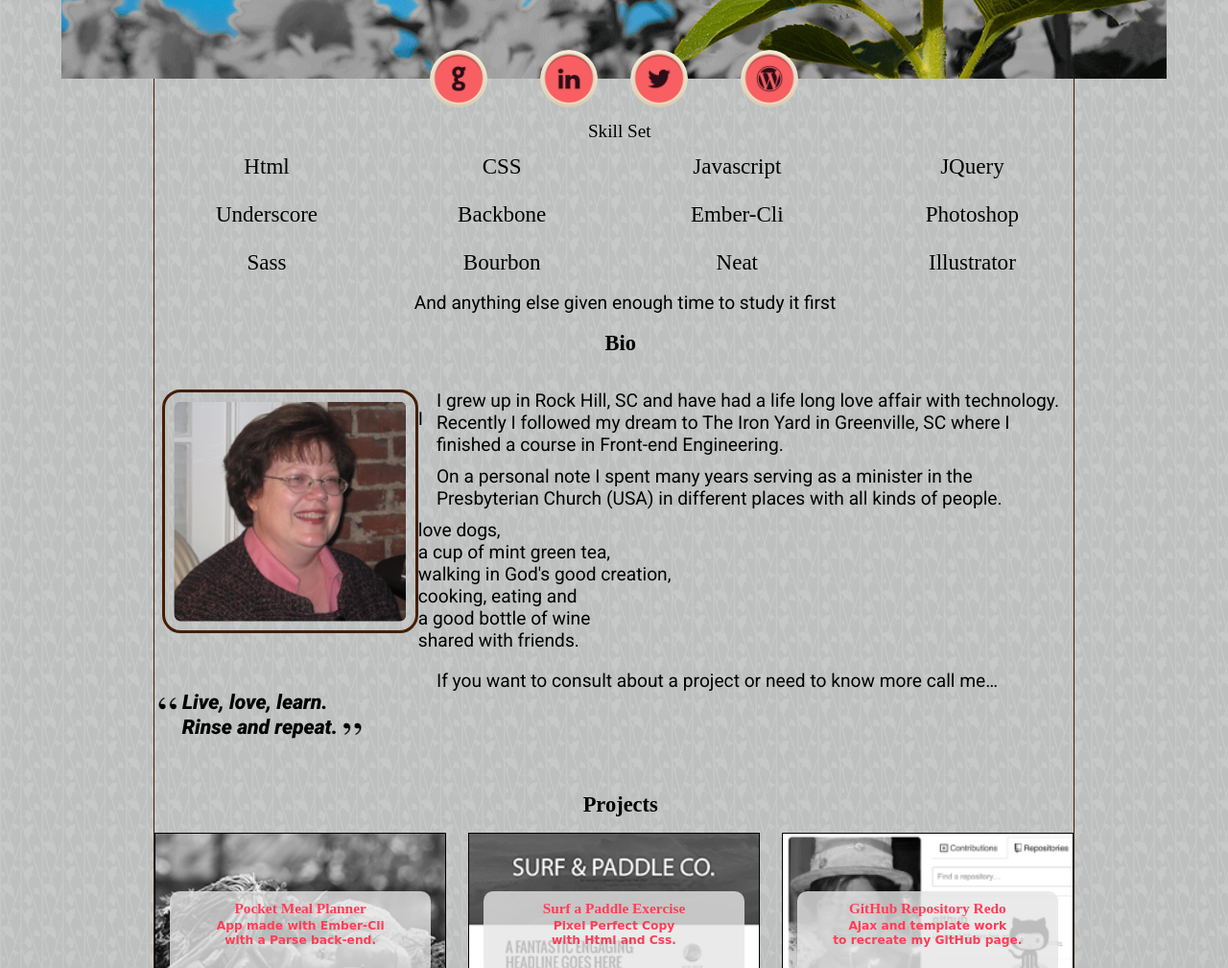
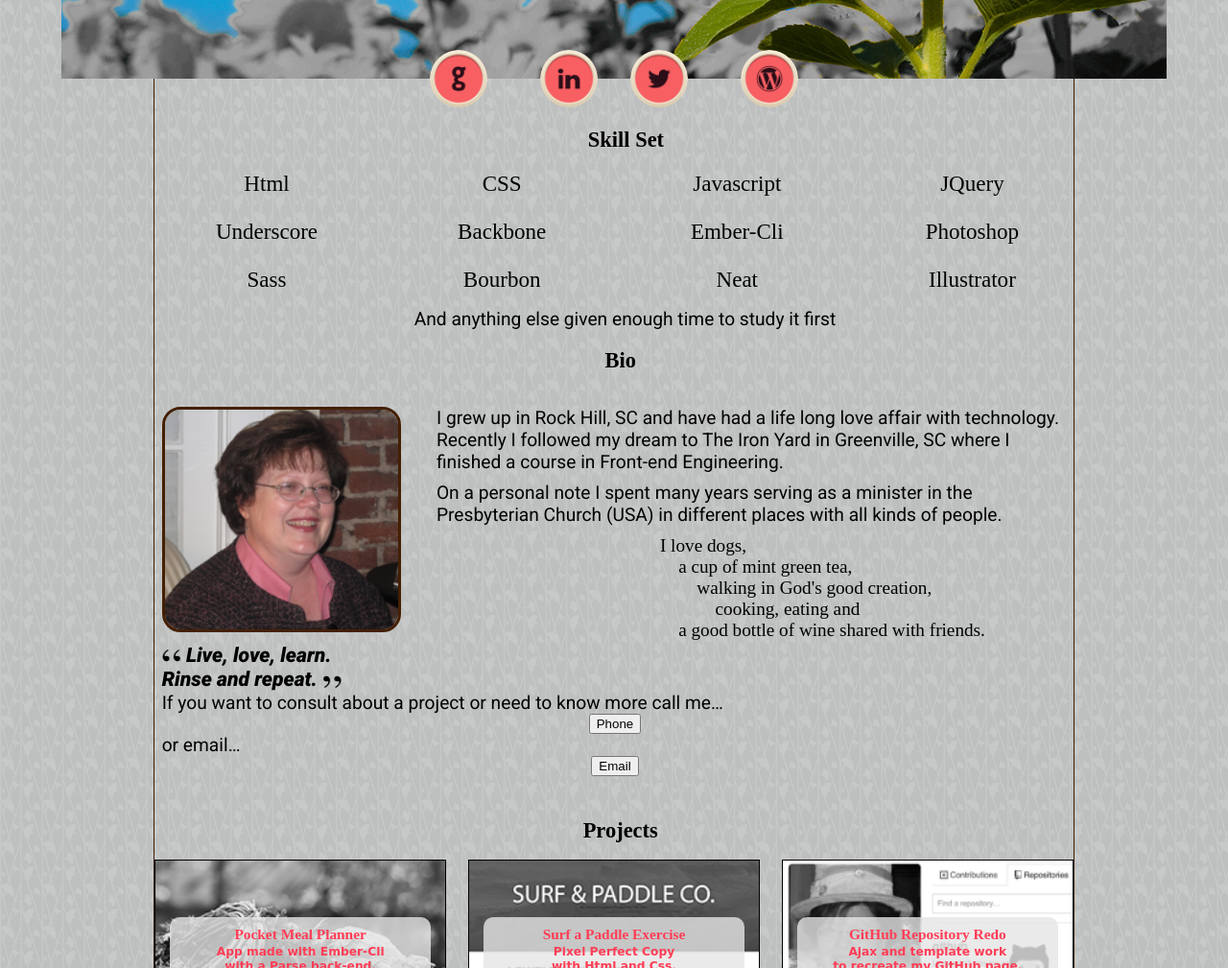
Before and after one commit to bhoskins/portfolio, a website: page index.html in a window 1280 px wide. Shown: the part 480-1489 px from the top of the page at 96% size. Drawn offline with Linux system fonts and the light colour scheme; a web font is replaced by a local one.

Commit message:
Blockquote and word spacing fixed in bio section

```diff
--- a/index.html
+++ b/index.html
@@ -143,7 +143,7 @@
 
   <div class="main-content-wrapper">
 
-    <div class="neat-block skill-wrapper"
+    <div class="neat-block skill-wrapper">
     <h3 class="content-headline skill-set-headline">
     Skill Set
     </h3>
@@ -172,7 +172,25 @@
     <h3 class="content-headline bio-headline">Bio</h3>
 
     <div class="neat-block bio-wrapper">
+
+      <div class="author-img-wrap">
     <img src="images/author-200.png" class="author-img" width="200">
+
+    <blockquote class="blockquote neat-inner-block content-p">
+      <span class="start-quotation-span">
+        <img src="images/examplestartquote.gif" width="20px" >
+      </span>
+      Live, love, learn. <br />
+      Rinse and repeat.
+      <span class="end-quotation-span">
+        <img src="images/exampleendquote.gif" width="20px" >
+      </span>
+    </blockquote>
+
+    </div><!-- .author-img-wrap -->
+
+
+
       <p class="content-p bio-text first-p">
       I grew up in Rock Hill, SC and have had a life long love affair with technology. Recently I followed my dream to The Iron Yard in Greenville, SC where I finished a course in Front-end Engineering.
       </p>
@@ -180,37 +198,30 @@
       On a personal note I spent many years serving as a minister in the Presbyterian Church (USA) in different places with all kinds of people.
       <p />
 
+
+
         <p class="content-p bio-text third-p neat-inner-block">
-          <ul class="tabs content-p">
+          <ul class="tabs">
             <li>I love dogs,</li>
             <li>a cup of mint green tea,</li>
             <li>walking in God's good creation,</li>
             <li>cooking, eating and</li>
-            <li>a good bottle of wine</li>
-            <li>shared with friends.</li>
+            <li>a good bottle of wine shared with friends.</li>
           </ul>
           </p>
           <p class="fourth-p content-p bio-text neat-inner-block"> If you want to consult about a project or need to know more call me&hellip;
-<!--
+
           <br />
           <button class="phone-btn">Phone</button>
           or email&hellip;<br />
           <button class="email-btn">Email</button>
+          <!--
           I'll keep the corkscrew handy. -->
         </p>
 
       </p>
 
-      <blockquote class="blockquote neat-inner-block content-p">
-          <span class="start-quotation-span">
-            <img src="images/examplestartquote.gif" width="20px" >
-          </span>
-          Live, love, learn. <br />
-          Rinse and repeat.
-          <span class="end-quotation-span">
-            <img src="images/exampleendquote.gif" width="20px" >
-          </span>
-        </blockquote>
+
 
     </div><!--.neat-block .bio-wrapper -->
 
--- a/styles/main.scss
+++ b/styles/main.scss
@@ -541,14 +541,31 @@ img {
 /******************************************
     Start Bio Section
 ******************************************/
+.author-img-wrap {
+  float:left;
+  width: 29%;
+  margin-top: 0;
+  margin-bottom: 0;
+  padding: 0;
+}
+
 .author-img {
-  float: left;
-  margin-top: 0;
-  margin-bottom: 1em;
-  width: 28%;
-  padding: 0.5em;
+  margin: 0 auto;
+  width: 90%;
   border-radius: 1em;
   border: 3px solid $main-content-border-color;
+}
+
+.blockquote {
+  padding: 0;
+  margin-top: 0.5em;
+  margin-right: auto;
+  margin-bottom: 0;
+  margin-left: auto;
+  font-family: 'Roboto';
+  font-size: 1.1em;
+  font-weight: 900;
+  font-style: italic;
 }
 
 .bio-text {
@@ -557,22 +574,6 @@ img {
   margin-bottom: 0.5em;
   padding-right: 0.5em;
   width: 70%;
-}
-.start-quotation-span {
-  margin-left: -25px;
-}
-
-.blockquote {
-  float: left;
-  //clear: left;
-  margin-left: 1em;
-  margin-right: 0;
-  padding-right: 0;
-  width: 25%;
-  font-family: 'Roboto';
-  font-size: 1.1em;
-  font-weight: 900;
-  font-style: italic;
 }
 
 .second-p {
@@ -584,12 +585,18 @@ img {
   width: 70%;
   margin-top: 0;
   padding-top: 0;
-
 }
 
+.fourth-p {
+  clear: both;
+  width: 100%;
+}
+
+
 .tabs {
+  float: right;
   margin: 0;
-  padding: 0;
+  padding-right: 5em;
 }
 
 .tabs li:nth-child(2) {
```
Also changed, not shown: styles/main.css, 1 other file.
